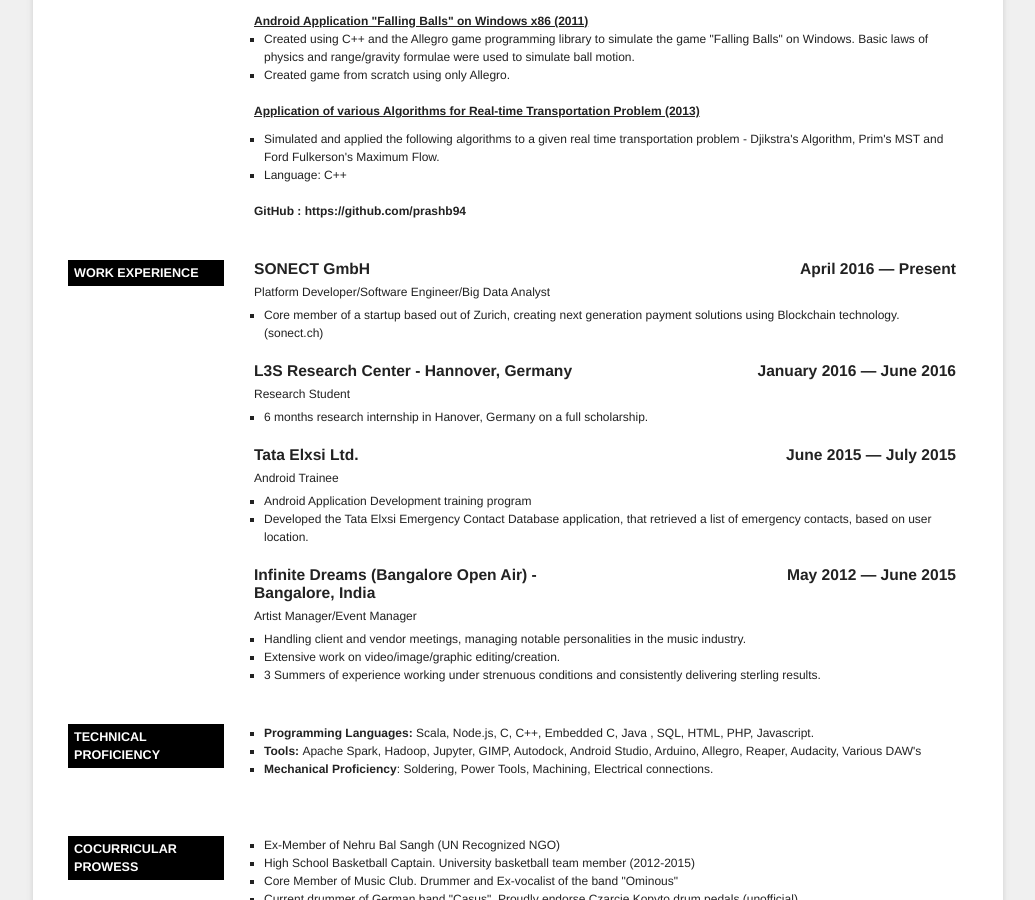
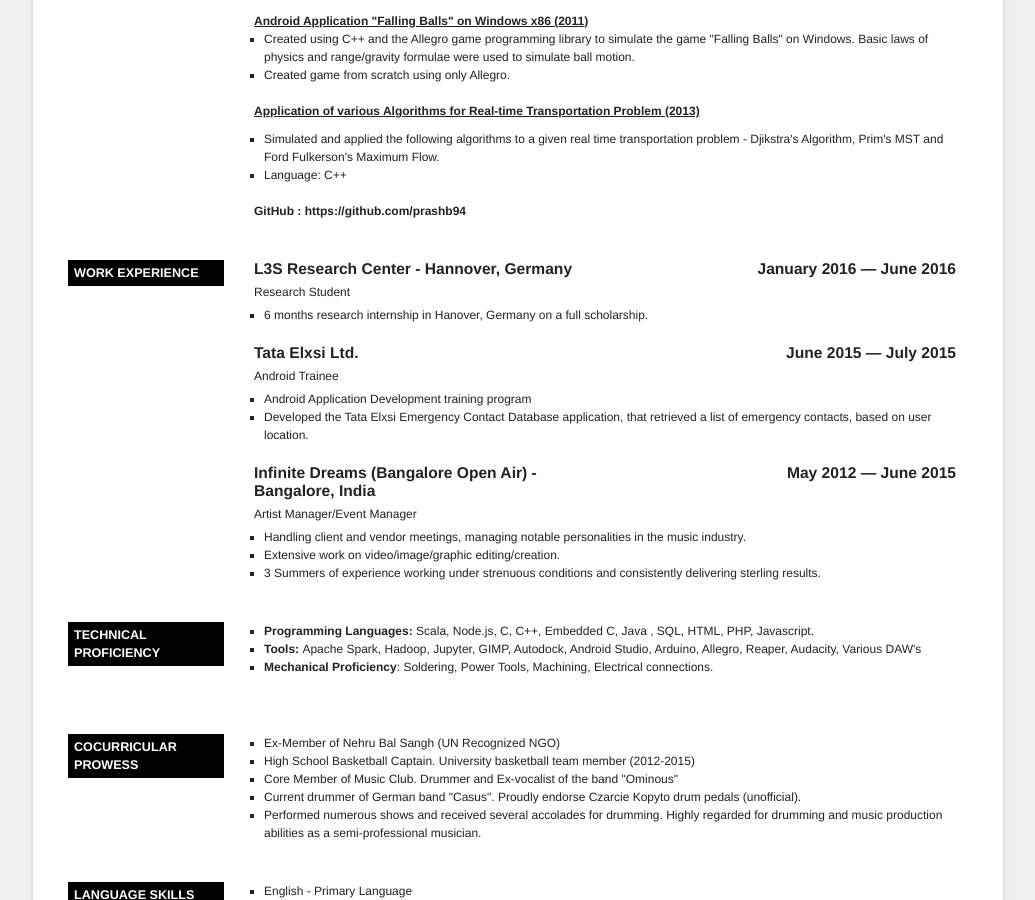
Before and after one commit to prashb94/prashb94.github.io, a Jekyll site: the page cv.html, which Jekyll copies as it is, in a window 1280 px wide and 900 px high, scrolled down 1679 px. Shown: the whole window, without its empty margins (122-1157 px from the left). Built offline with Jekyll 4.4.1, drawn with Linux system fonts in a browser that asks for light colours.

Commit message:
update cv

```diff
--- a/cv.html
+++ b/cv.html
@@ -294,13 +294,6 @@
 			<div class="section section-work">
 			<h2 class="title">Work experience</h2>
 			<div class="set">
-								<div class="item">
-									<h3><span class="company l">SONECT GmbH</span>
-							<span class="date r">April 2016 &mdash; Present</span>
-								</h3>
-								<div class="clear"> </div>
-								<span class="job_title">Platform Developer/Software Engineer/Big Data Analyst</span><div class="info"><ul><li>Core member of a startup based out of Zurich, creating next generation payment solutions using Blockchain technology.(sonect.ch)</li></ul></div><div class="clear"> </div>
-								</div>
 
 								<div class="item">
 									<h3><span class="company l">L3S Research Center - Hannover, Germany</span>
```
